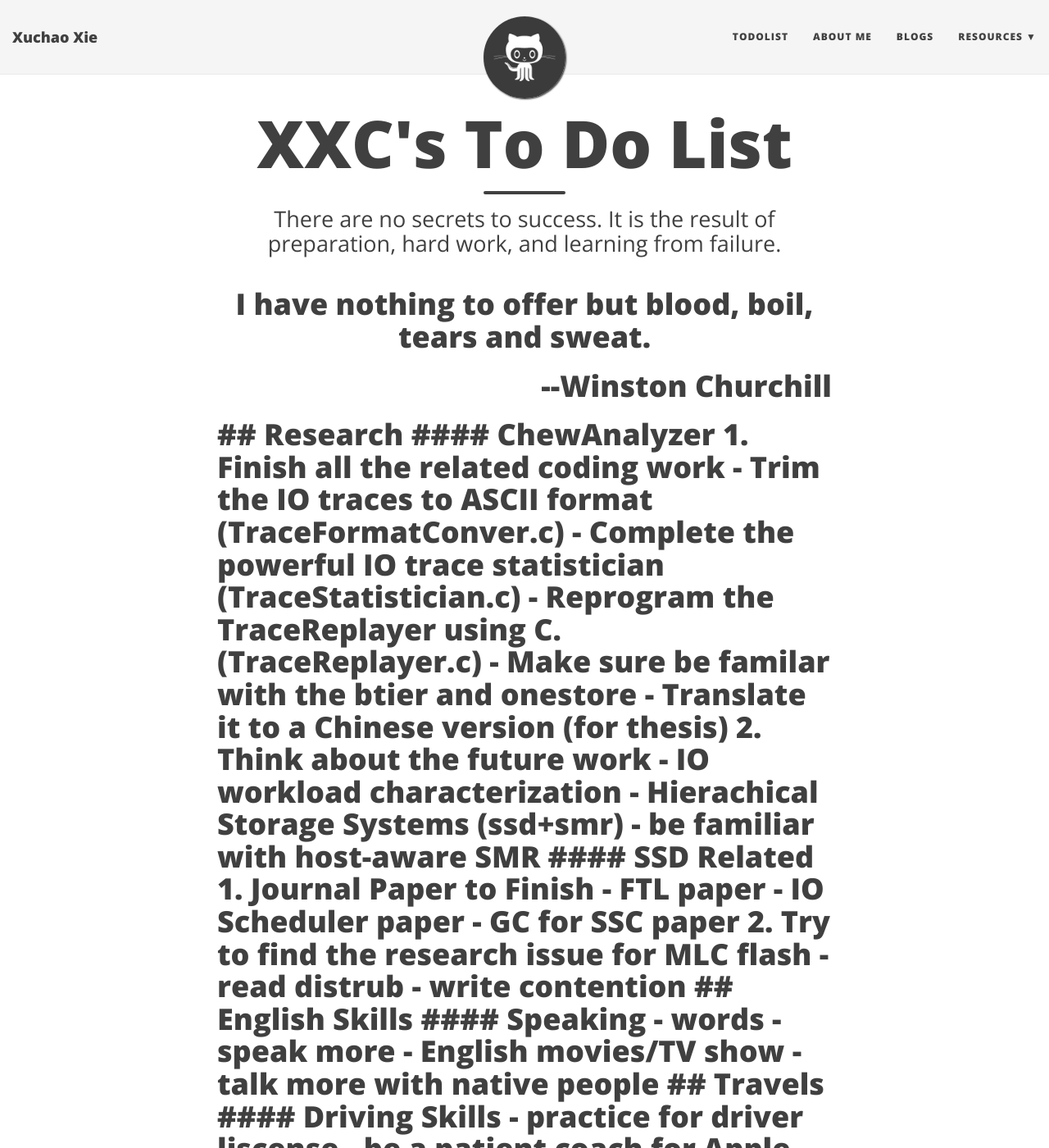
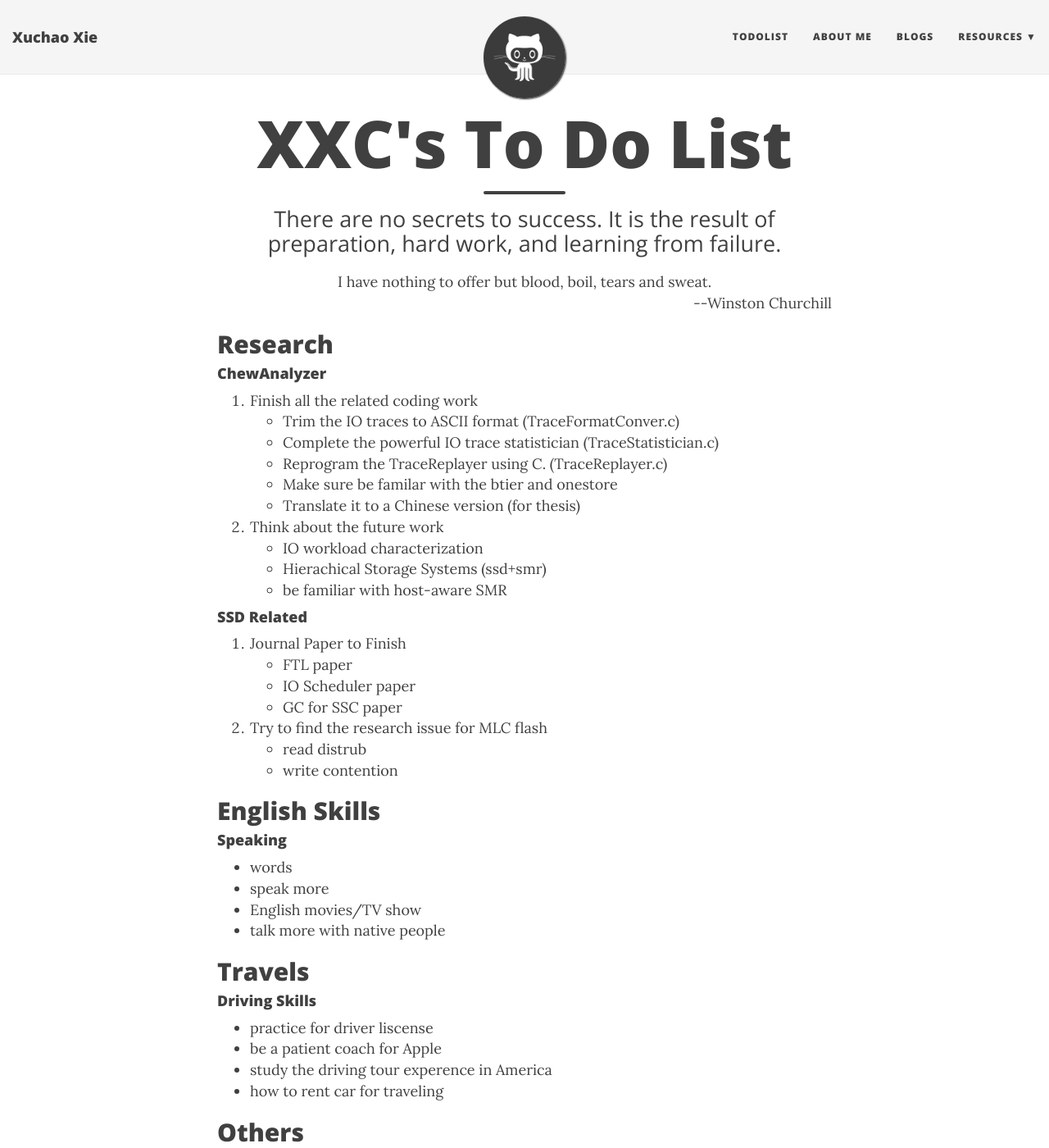
Before and after one commit to xiexuchao/xiexuchao.github.io, a Jekyll site: the page built from todolist.md, in a window 1280 px wide and 1400 px high. Shown: the whole window at 82% size. Built offline with Jekyll 4.4.1, drawn with Linux system fonts in a browser that asks for light colours; nearby versions of some CDN libraries; some of the changed text lies outside the part shown.

Commit message:
fix todolist

```diff
--- a/todolist.md
+++ b/todolist.md
@@ -5,8 +5,8 @@ subtitle: There are no secrets to success. It is the result of preparation, hard
 ---
 
 
-<h1 style="text-align:center"> I have nothing to offer but blood, boil, tears and sweat.<h1>
-<h1 style="text-align:right"> --Winston Churchill<h1>
+<div align="center"> I have nothing to offer but blood, boil, tears and sweat.</div>
+<div align="right"> --Winston Churchill</div>
 
 ## Research
 
```
